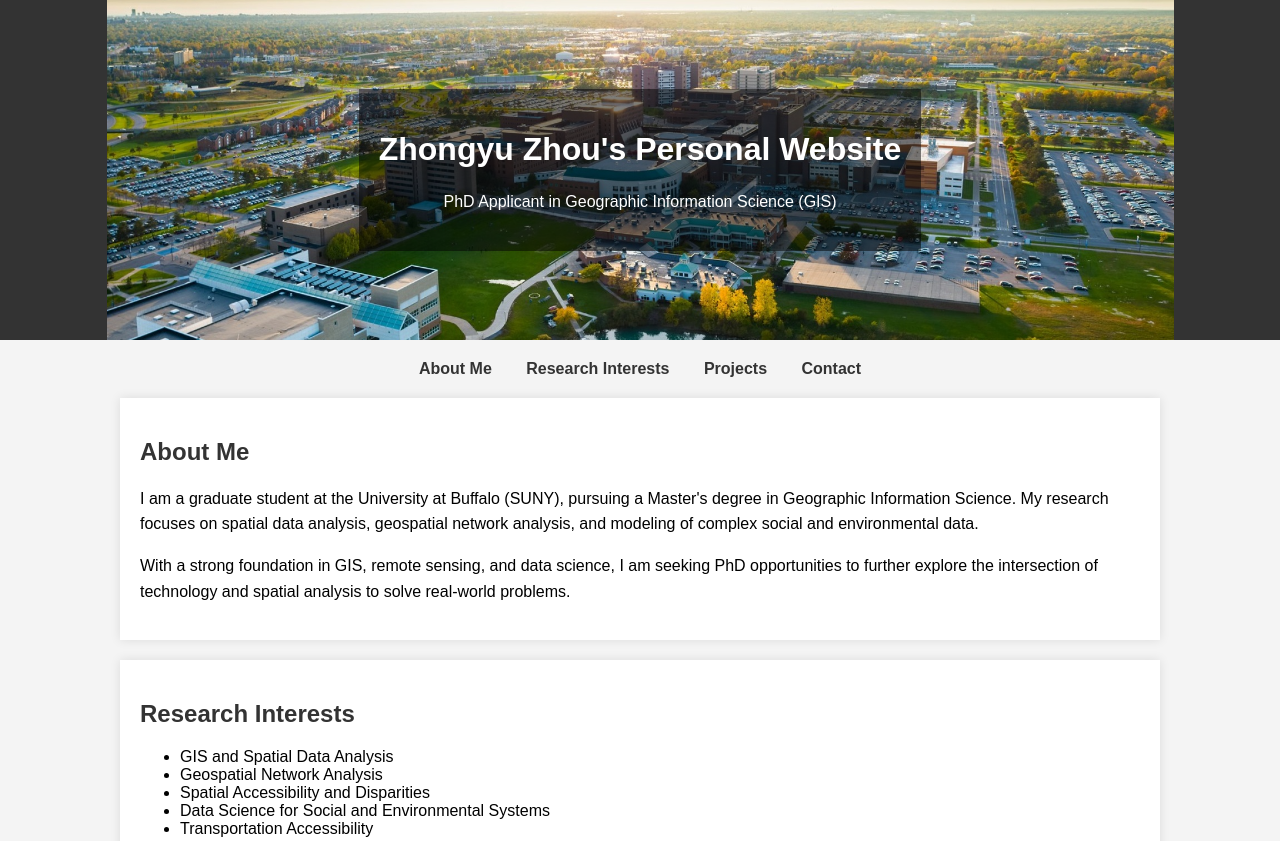
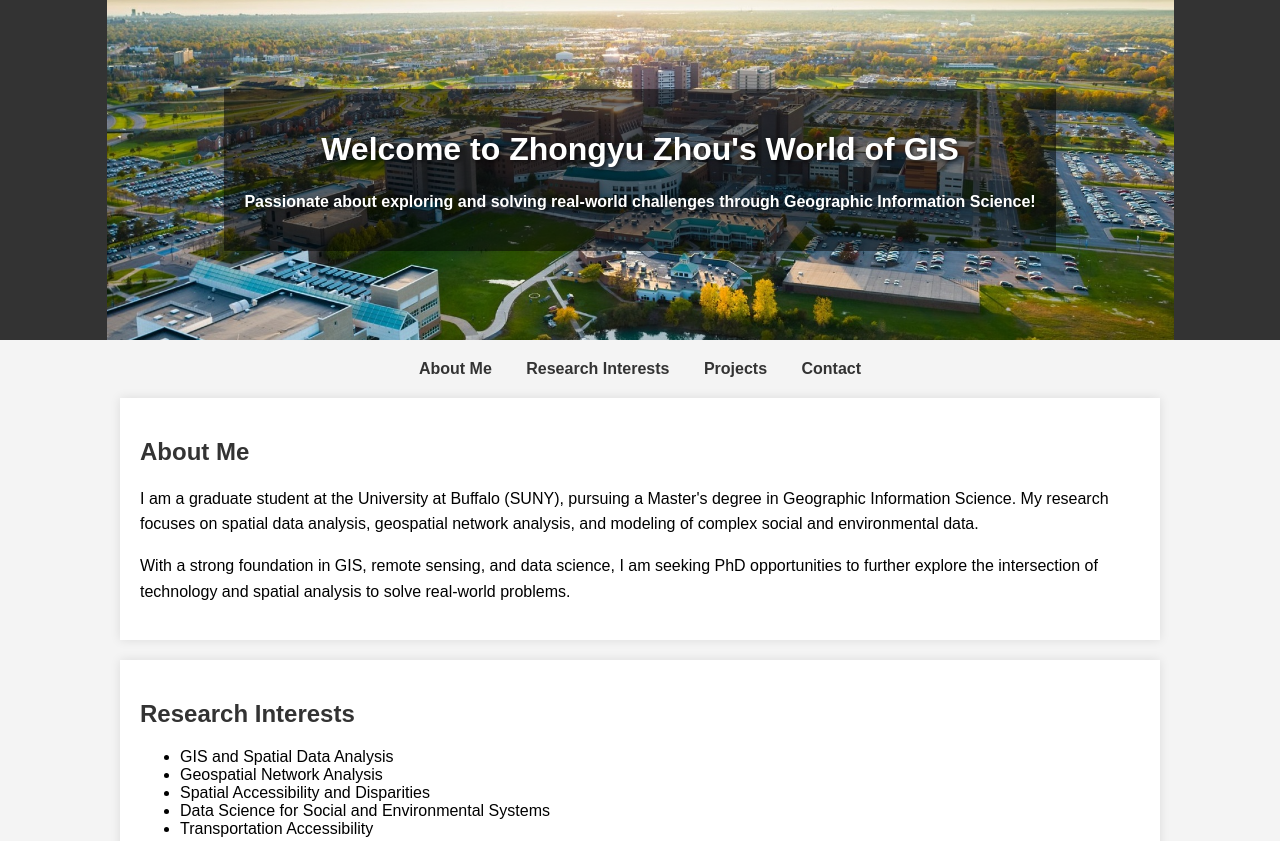
Before and after one commit to ozzyzhou99/ozzyzhou99, a plain HTML site: page index.html in a window 1280 px wide. Shown: the top 841 px of the page. Drawn offline with Linux system fonts and the light colour scheme.

Commit message:
Update index.html

```diff
--- a/index.html
+++ b/index.html
@@ -53,8 +53,10 @@
 
 <header style="background-image: url('ub_campus.png'); background-size: contain; background-repeat: no-repeat; background-position: center; height: 300px; display: flex; align-items: center; justify-content: center;">
     <div style="background-color: rgba(0, 0, 0, 0.5); padding: 20px; text-align: center;">
-        <h1 style="color: white;">Zhongyu Zhou's Personal Website</h1>
-        <p style="color: white;">PhD Applicant in Geographic Information Science (GIS)</p>
+        <h1 style="color: white; font-weight: bold; text-shadow: 2px 2px 4px rgba(0, 0, 0, 0.7);">Welcome to Zhongyu Zhou's World of GIS</h1>
+        <p style="color: white; font-weight: bold; text-shadow: 2px 2px 4px rgba(0, 0, 0, 0.7);">
+            Passionate about exploring and solving real-world challenges through Geographic Information Science!
+        </p>
     </div>
 </header>
 
```
